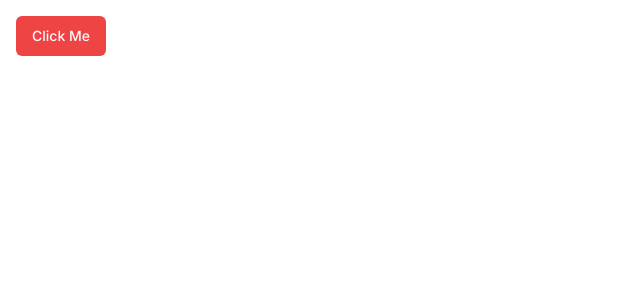
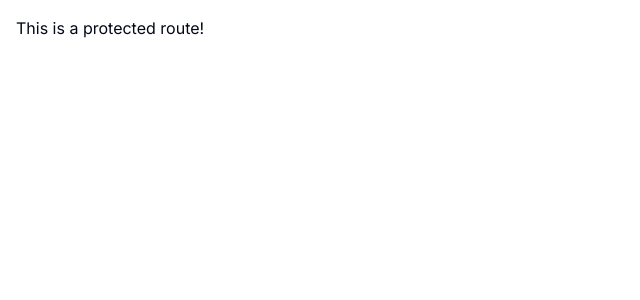
Before and after one commit to noahfajarda/E-Commerce-with-NextJS, a Next.js app: page / in a window 1280 px wide. Shown: the top 300 px of the page, without its empty margins (0-640 px from the left). Built offline with nearby package versions, Linux system fonts and the light colour scheme.

Commit message:
removed button from protected page

```diff
--- a/app/(root)/page.tsx
+++ b/app/(root)/page.tsx
@@ -1,15 +1,12 @@
-import { Button } from "@/components/ui/button";
+// this is the root url
+export default function SetupPage() {
+  return <div className="p-4">This is a protected route!</div>;
+}
 
-// this is the root url
-export default function Home() {
-  return (
-    <div className="p-4">
-      {/* LOOK AT DOCUMENTATION FOR shadcn-ui */}
-      {/* size: adjust size */}
-      {/* variant: adjust color */}
-      <Button size="default" variant="destructive">
-        Click Me
-      </Button>
-    </div>
-  );
-}
+// {/* LOOK AT DOCUMENTATION FOR shadcn-ui */}
+// import { Button } from "@/components/ui/button";
+//       {/* size: adjust size */}
+//       {/* variant: adjust color */}
+//       <Button size="default" variant="destructive">
+//         Click Me
+//       </Button>
```
